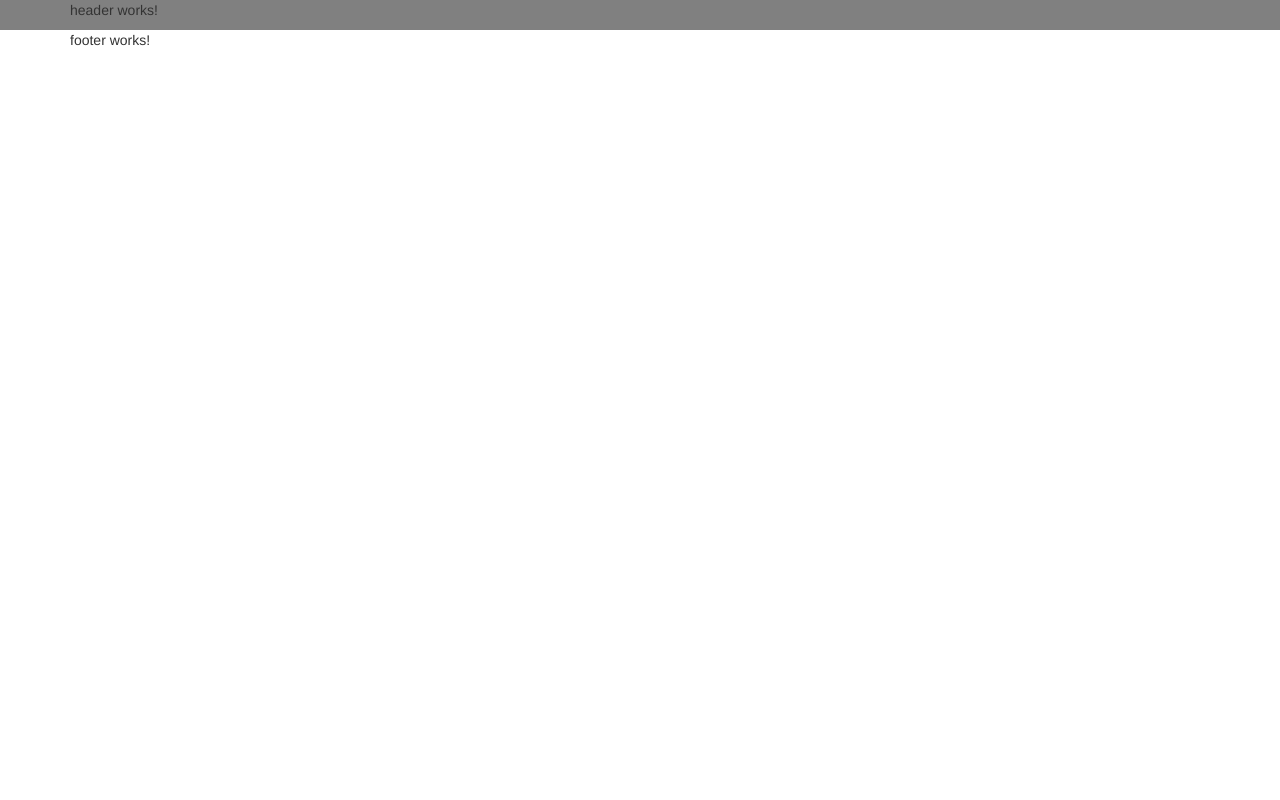
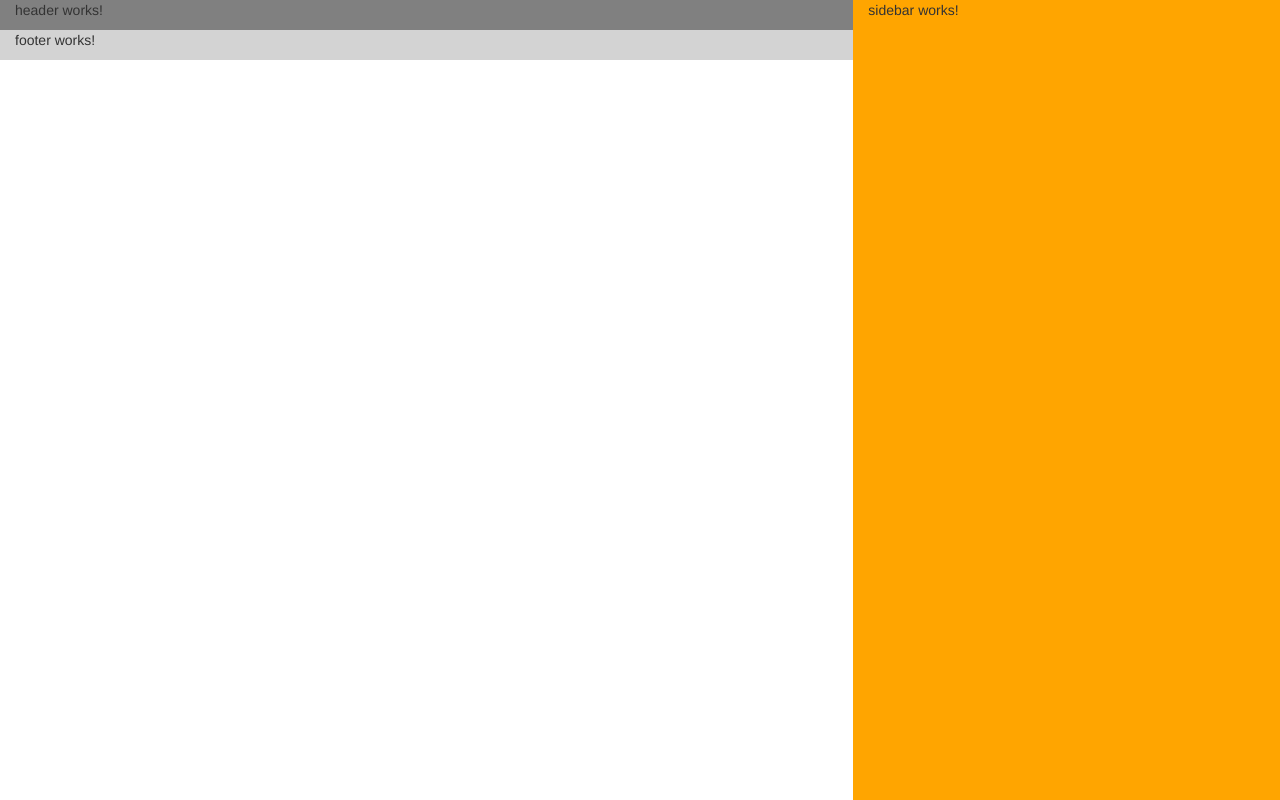
Before and after one commit to nielsen-jonas/cv, an Angular app: page / in a window 1280 px wide. Built offline with nearby package versions, Linux system fonts and the light colour scheme; what ng2-bootstrap would draw is missing.

Commit message:
Layout sidebar

```diff
--- a/src/app/app.component.css
+++ b/src/app/app.component.css
@@ -1,3 +1,12 @@
 #header-bg {
     background-color: grey;
 }
+
+#footer-bg {
+    background-color: lightgrey;
+}
+
+#sidebar-bg {
+    background-color: orange;
+    height: 100vh;
+}
--- a/src/app/app.component.html
+++ b/src/app/app.component.html
@@ -1,10 +1,17 @@
-<div id="header-bg">
-    <div class="container">
-        <cv-header></cv-header>
+<div class="container-fluid">
+    <div class="row">
+        <div class="col-xs-8">
+            <div class="row">
+                <div id="header-bg" class="col-xs-12">
+                    <cv-header></cv-header>
+                </div>
+                <div id="footer-bg" class="col-xs-12">
+                    <cv-footer></cv-footer>
+                </div>
+            </div>
+        </div>
+        <div id="sidebar-bg" class="col-xs-4">
+            <cv-sidebar></cv-sidebar>
+        </div>
     </div>
 </div>
-<div id="footer-bg">
-    <div class="container">
-        <cv-footer></cv-footer>
-    </div>
-</div>
--- a/src/app/app.module.ts
+++ b/src/app/app.module.ts
@@ -8,12 +8,14 @@ import { AlertModule } from 'ng2-bootstrap/ng2-bootstrap';
 import { AppComponent } from './app.component';
 import { HeaderComponent } from './header/header.component';
 import { FooterComponent } from './footer/footer.component';
+import { SidebarComponent } from './sidebar/sidebar.component';
 
 @NgModule({
   declarations: [
     AppComponent,
     HeaderComponent,
-    FooterComponent
+    FooterComponent,
+    SidebarComponent
   ],
   imports: [
     BrowserModule,
--- /dev/null
+++ b/src/app/sidebar/sidebar.component.html
@@ -0,0 +1,3 @@
+<p>
+  sidebar works!
+</p>
--- /dev/null
+++ b/src/app/sidebar/sidebar.component.ts
@@ -0,0 +1,15 @@
+import { Component, OnInit } from '@angular/core';
+
+@Component({
+  selector: 'cv-sidebar',
+  templateUrl: './sidebar.component.html',
+  styleUrls: ['./sidebar.component.css']
+})
+export class SidebarComponent implements OnInit {
+
+  constructor() { }
+
+  ngOnInit() {
+  }
+
+}
```
Also changed, not shown: src/app/sidebar/sidebar.component.css (added), 1 other file (tests, documents, lock files or other folders).
